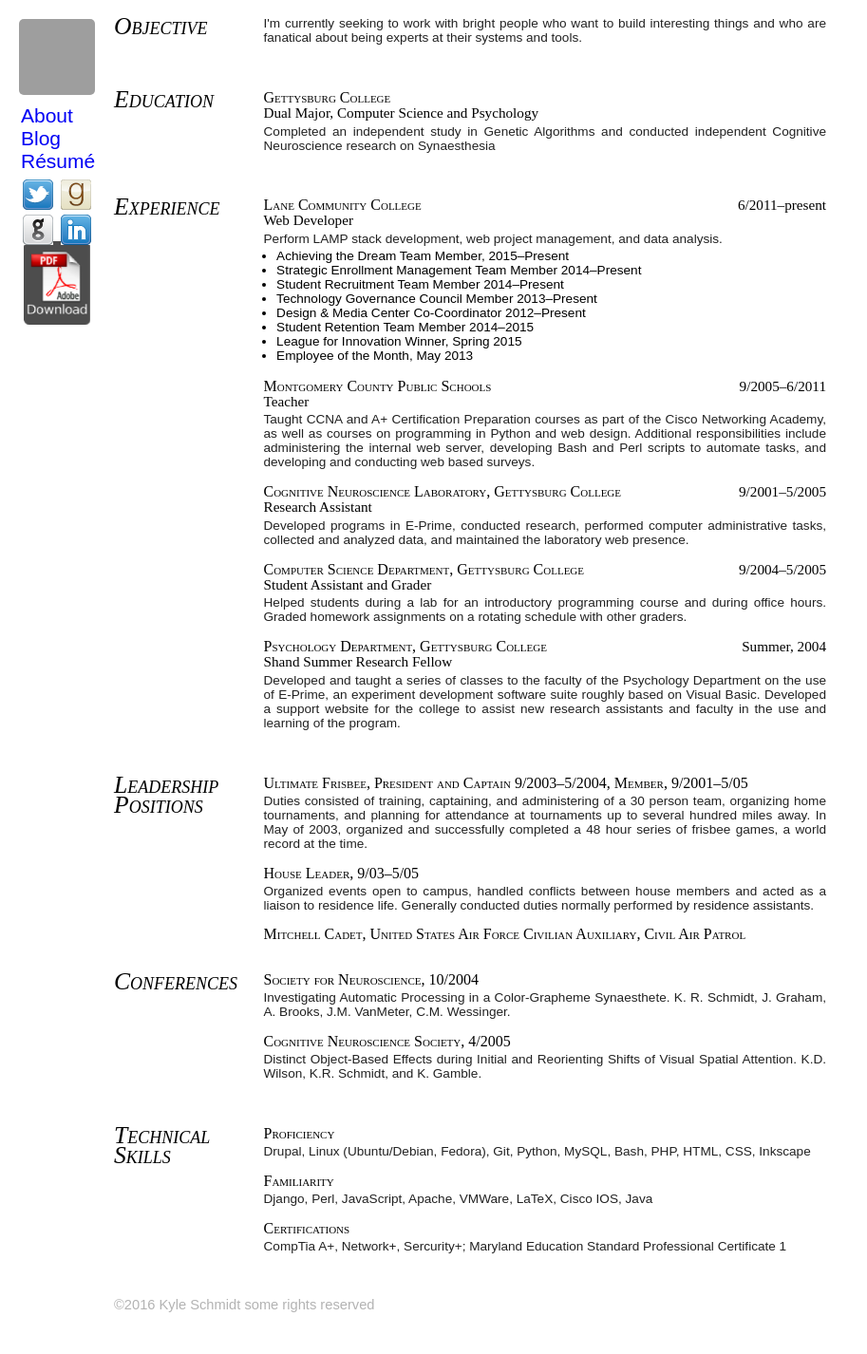
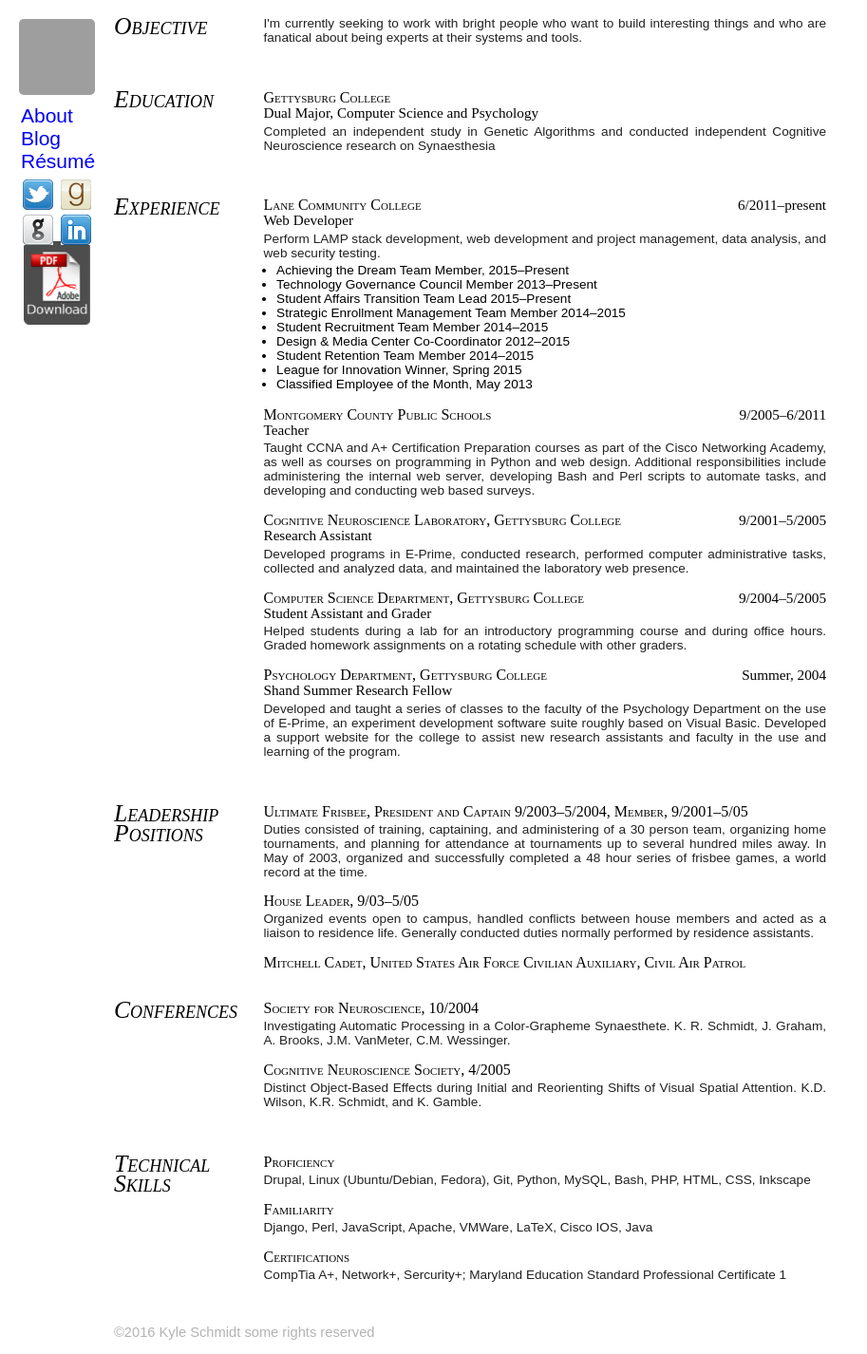
Before and after one commit to krschmidt/krschmidt.github.com, a Jekyll site: the page built from resume.html, in a window 1280 px wide. Shown: the whole page at 95% size, without its empty margins (0-913 px from the left). Built offline with Jekyll 4.4.1, drawn with Linux system fonts in a browser that asks for light colours; some web fonts are replaced; before the commit the page ends 1396 px from its top, so only the background shows below that; grey boxes are pictures that could not be loaded.

Commit message:
updated for new projects

```diff
--- a/resume.html
+++ b/resume.html
@@ -35,16 +35,17 @@ title: My R&eacute;sum&eacute;
             <div class="dates">6/2011&ndash;present</div>
             <h3><a href="http://lanecc.edu" class="boringlink">Lane Community College</a></h3>
             <h4>Web Developer</h4>
-            <p>Perform LAMP stack development, web project management, and data analysis.</p>
+            <p>Perform LAMP stack development, web development and project management, data analysis, and web security testing.</p>
             <ul>
                 <li>Achieving the Dream Team Member, 2015&ndash;Present</li>
-                <li>Strategic Enrollment Management Team Member 2014&ndash;Present</li>
-                <li>Student Recruitment Team Member 2014&ndash;Present</li>
                 <li>Technology Governance Council Member 2013&ndash;Present</li>
-                <li>Design &amp; Media Center Co-Coordinator 2012&ndash;Present</li>
+                <li>Student Affairs Transition Team Lead 2015&ndash;Present</li>
+                <li>Strategic Enrollment Management Team Member 2014&ndash;2015</li>
+                <li>Student Recruitment Team Member 2014&ndash;2015</li>
+                <li>Design &amp; Media Center Co-Coordinator 2012&ndash;2015</li>
                 <li>Student Retention Team Member 2014&ndash;2015</li>
                 <li>League for Innovation Winner, Spring 2015</li>
-                <li>Employee of the Month, May 2013</li>
+                <li>Classified Employee of the Month, May 2013</li>
             </ul>
             <div class="dates">9/2005&ndash;6/2011</div>
             <h3><a href="http://mcps.k12.md.us" class="boringlink">Montgomery County Public Schools</a></h3>
```
